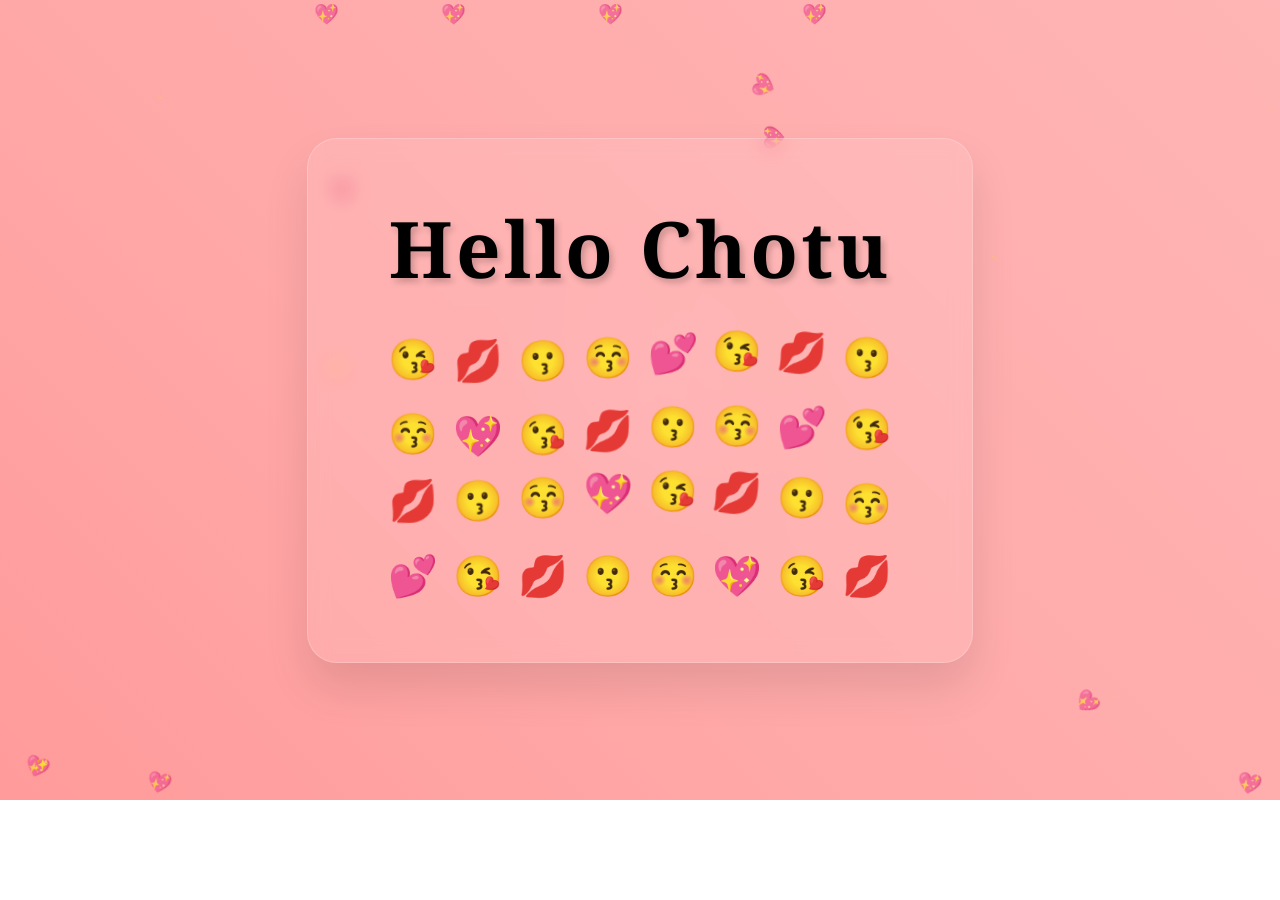
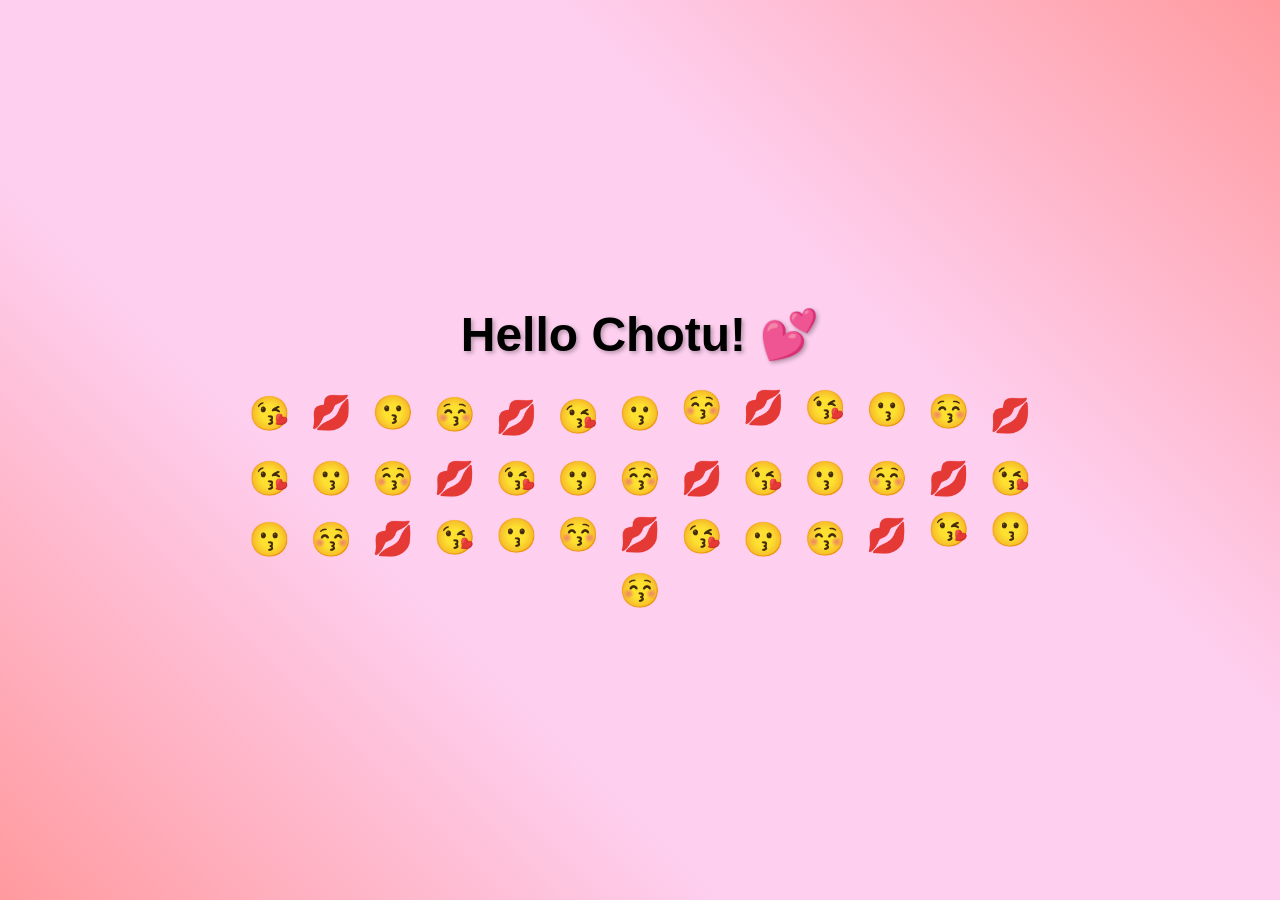
Before and after one commit to Project134/hello, a plain HTML site: page index.html in a window 1280 px wide. Before the commit the page ends 800 px from the top, so only its background shows below. Drawn offline with Linux system fonts and the light colour scheme.

Commit message:
back to v2

```diff
--- a/index.html
+++ b/index.html
@@ -5,277 +5,97 @@
     <meta name="viewport" content="width=device-width, initial-scale=1.0">
     <title>Hello Chotu</title>
     <style>
-        * {
+        body {
+            font-family: Arial, sans-serif;
+            text-align: center;
+            background: linear-gradient(45deg, #ff9a9e, #fecfef, #fecfef, #ff9a9e);
             margin: 0;
-            padding: 0;
-            box-sizing: border-box;
-        }
-
-        body {
-            font-family: 'Georgia', serif;
-            overflow: hidden;
-            background: linear-gradient(45deg, #ff6b6b, #ff8e8e, #ffa8a8, #ffb8b8, #ffc8c8);
-            background-size: 300% 300%;
-            animation: gradientShift 8s ease infinite;
-            height: 100vh;
+            padding: 50px;
+            min-height: 100vh;
             display: flex;
+            flex-direction: column;
             justify-content: center;
             align-items: center;
-            position: relative;
-        }
-
-        @keyframes gradientShift {
-            0% { background-position: 0% 50%; }
-            50% { background-position: 100% 50%; }
-            100% { background-position: 0% 50%; }
-        }
-
-        .hearts-bg {
-            position: absolute;
-            top: 0;
-            left: 0;
-            width: 100%;
-            height: 100%;
-            pointer-events: none;
-            z-index: 1;
-        }
-
-        .floating-heart {
-            position: absolute;
-            color: rgba(255, 182, 193, 0.7);
-            font-size: 20px;
-            animation: floatUp 6s infinite ease-in-out;
-        }
-
-        @keyframes floatUp {
-            0% {
-                transform: translateY(100vh) rotate(0deg);
-                opacity: 0;
-            }
-            10% {
-                opacity: 1;
-            }
-            90% {
-                opacity: 1;
-            }
-            100% {
-                transform: translateY(-100px) rotate(360deg);
-                opacity: 0;
-            }
-        }
-
-        .main-content {
-            text-align: center;
-            z-index: 10;
-            position: relative;
-            background: rgba(255, 255, 255, 0.1);
-            backdrop-filter: blur(10px);
-            border-radius: 30px;
-            padding: 60px 80px;
-            box-shadow: 0 25px 45px rgba(0, 0, 0, 0.1);
-            border: 1px solid rgba(255, 255, 255, 0.2);
         }
 
         h1 {
             color: black;
-            font-size: 4.5em;
-            font-weight: bold;
-            margin-bottom: 40px;
-            text-shadow: 3px 3px 6px rgba(0,0,0,0.2);
-            animation: heartbeat 2s ease-in-out infinite;
-            letter-spacing: 3px;
+            font-size: 3em;
+            margin-bottom: 30px;
+            text-shadow: 2px 2px 4px rgba(0,0,0,0.3);
         }
 
-        @keyframes heartbeat {
-            0% { transform: scale(1); }
-            14% { transform: scale(1.1); }
-            28% { transform: scale(1); }
-            42% { transform: scale(1.1); }
-            70% { transform: scale(1); }
+        .emoji-container {
+            font-size: 2em;
+            line-height: 1.5;
+            max-width: 800px;
+            animation: pulse 2s infinite;
         }
 
-        .kiss-garden {
-            display: grid;
-            grid-template-columns: repeat(8, 1fr);
-            gap: 15px;
-            max-width: 600px;
-            margin: 0 auto;
+        @keyframes pulse {
+            0% { transform: scale(1); }
+            50% { transform: scale(1.05); }
+            100% { transform: scale(1); }
         }
 
         .kiss-emoji {
-            font-size: 2.5em;
-            animation: dance 3s ease-in-out infinite;
-            animation-delay: calc(var(--i) * 0.2s);
-            transition: transform 0.3s ease;
-            cursor: pointer;
+            display: inline-block;
+            margin: 5px;
+            animation: bounce 3s infinite;
+            animation-delay: calc(var(--i) * 0.1s);
         }
 
-        .kiss-emoji:hover {
-            transform: scale(1.5) rotate(20deg);
-        }
-
-        @keyframes dance {
-            0%, 100% {
-                transform: translateY(0px) rotate(0deg);
-            }
-            25% {
-                transform: translateY(-15px) rotate(5deg);
-            }
-            50% {
-                transform: translateY(-5px) rotate(-3deg);
-            }
-            75% {
-                transform: translateY(-10px) rotate(3deg);
-            }
-        }
-
-        .sparkles {
-            position: absolute;
-            top: 0;
-            left: 0;
-            width: 100%;
-            height: 100%;
-            pointer-events: none;
-            z-index: 5;
-        }
-
-        .sparkle {
-            position: absolute;
-            color: #ffd700;
-            font-size: 12px;
-            animation: sparkle 2s linear infinite;
-        }
-
-        @keyframes sparkle {
-            0% {
-                opacity: 0;
-                transform: scale(0) rotate(0deg);
-            }
-            50% {
-                opacity: 1;
-                transform: scale(1) rotate(180deg);
-            }
-            100% {
-                opacity: 0;
-                transform: scale(0) rotate(360deg);
-            }
-        }
-
-        .love-pulse {
-            position: absolute;
-            top: 50%;
-            left: 50%;
-            transform: translate(-50%, -50%);
-            width: 300px;
-            height: 300px;
-            background: radial-gradient(circle, rgba(255, 182, 193, 0.3) 0%, transparent 70%);
-            border-radius: 50%;
-            animation: pulse 4s ease-in-out infinite;
-            z-index: 2;
-        }
-
-        @keyframes pulse {
-            0% {
-                transform: translate(-50%, -50%) scale(1);
-                opacity: 0.7;
-            }
-            50% {
-                transform: translate(-50%, -50%) scale(1.5);
-                opacity: 0.3;
-            }
-            100% {
-                transform: translate(-50%, -50%) scale(1);
-                opacity: 0.7;
-            }
+        @keyframes bounce {
+            0%, 20%, 50%, 80%, 100% { transform: translateY(0); }
+            40% { transform: translateY(-10px); }
+            60% { transform: translateY(-5px); }
         }
     </style>
 </head>
 <body>
-    <div class="hearts-bg" id="heartsContainer"></div>
-    <div class="love-pulse"></div>
-    <div class="sparkles" id="sparklesContainer"></div>
+    <h1>Hello Chotu! 💕</h1>
 
-    <div class="main-content">
-        <h1>Hello Chotu</h1>
-
-        <div class="kiss-garden">
+    <div class="emoji-container">
         <span class="kiss-emoji" style="--i: 1;">😘</span>
         <span class="kiss-emoji" style="--i: 2;">💋</span>
         <span class="kiss-emoji" style="--i: 3;">😗</span>
         <span class="kiss-emoji" style="--i: 4;">😚</span>
-            <span class="kiss-emoji" style="--i: 5;">💕</span>
+        <span class="kiss-emoji" style="--i: 5;">💋</span>
         <span class="kiss-emoji" style="--i: 6;">😘</span>
-            <span class="kiss-emoji" style="--i: 7;">💋</span>
-            <span class="kiss-emoji" style="--i: 8;">😗</span>
-            <span class="kiss-emoji" style="--i: 9;">😚</span>
-            <span class="kiss-emoji" style="--i: 10;">💖</span>
-            <span class="kiss-emoji" style="--i: 11;">😘</span>
-            <span class="kiss-emoji" style="--i: 12;">💋</span>
-            <span class="kiss-emoji" style="--i: 13;">😗</span>
-            <span class="kiss-emoji" style="--i: 14;">😚</span>
-            <span class="kiss-emoji" style="--i: 15;">💕</span>
-            <span class="kiss-emoji" style="--i: 16;">😘</span>
+        <span class="kiss-emoji" style="--i: 7;">😗</span>
+        <span class="kiss-emoji" style="--i: 8;">😚</span>
+        <span class="kiss-emoji" style="--i: 9;">💋</span>
+        <span class="kiss-emoji" style="--i: 10;">😘</span>
+        <span class="kiss-emoji" style="--i: 11;">😗</span>
+        <span class="kiss-emoji" style="--i: 12;">😚</span>
+        <span class="kiss-emoji" style="--i: 13;">💋</span>
+        <span class="kiss-emoji" style="--i: 14;">😘</span>
+        <span class="kiss-emoji" style="--i: 15;">😗</span>
+        <span class="kiss-emoji" style="--i: 16;">😚</span>
         <span class="kiss-emoji" style="--i: 17;">💋</span>
-            <span class="kiss-emoji" style="--i: 18;">😗</span>
-            <span class="kiss-emoji" style="--i: 19;">😚</span>
-            <span class="kiss-emoji" style="--i: 20;">💖</span>
-            <span class="kiss-emoji" style="--i: 21;">😘</span>
-            <span class="kiss-emoji" style="--i: 22;">💋</span>
+        <span class="kiss-emoji" style="--i: 18;">😘</span>
+        <span class="kiss-emoji" style="--i: 19;">😗</span>
+        <span class="kiss-emoji" style="--i: 20;">😚</span>
+        <span class="kiss-emoji" style="--i: 21;">💋</span>
+        <span class="kiss-emoji" style="--i: 22;">😘</span>
         <span class="kiss-emoji" style="--i: 23;">😗</span>
         <span class="kiss-emoji" style="--i: 24;">😚</span>
-            <span class="kiss-emoji" style="--i: 25;">💕</span>
+        <span class="kiss-emoji" style="--i: 25;">💋</span>
         <span class="kiss-emoji" style="--i: 26;">😘</span>
-            <span class="kiss-emoji" style="--i: 27;">💋</span>
-            <span class="kiss-emoji" style="--i: 28;">😗</span>
-            <span class="kiss-emoji" style="--i: 29;">😚</span>
-            <span class="kiss-emoji" style="--i: 30;">💖</span>
-            <span class="kiss-emoji" style="--i: 31;">😘</span>
-            <span class="kiss-emoji" style="--i: 32;">💋</span>
+        <span class="kiss-emoji" style="--i: 27;">😗</span>
+        <span class="kiss-emoji" style="--i: 28;">😚</span>
+        <span class="kiss-emoji" style="--i: 29;">💋</span>
+        <span class="kiss-emoji" style="--i: 30;">😘</span>
+        <span class="kiss-emoji" style="--i: 31;">😗</span>
+        <span class="kiss-emoji" style="--i: 32;">😚</span>
+        <span class="kiss-emoji" style="--i: 33;">💋</span>
+        <span class="kiss-emoji" style="--i: 34;">😘</span>
+        <span class="kiss-emoji" style="--i: 35;">😗</span>
+        <span class="kiss-emoji" style="--i: 36;">😚</span>
+        <span class="kiss-emoji" style="--i: 37;">💋</span>
+        <span class="kiss-emoji" style="--i: 38;">😘</span>
+        <span class="kiss-emoji" style="--i: 39;">😗</span>
+        <span class="kiss-emoji" style="--i: 40;">😚</span>
     </div>
-    </div>
-
-    <script>
-        // Create floating hearts
-        function createFloatingHeart() {
-            const heart = document.createElement('div');
-            heart.className = 'floating-heart';
-            heart.innerHTML = '💖';
-            heart.style.left = Math.random() * 100 + '%';
-            heart.style.animationDelay = Math.random() * 6 + 's';
-            heart.style.animationDuration = (Math.random() * 3 + 4) + 's';
-            document.getElementById('heartsContainer').appendChild(heart);
-
-            setTimeout(() => {
-                heart.remove();
-            }, 8000);
-        }
-
-        // Create sparkles
-        function createSparkle() {
-            const sparkle = document.createElement('div');
-            sparkle.className = 'sparkle';
-            sparkle.innerHTML = '✨';
-            sparkle.style.left = Math.random() * 100 + '%';
-            sparkle.style.top = Math.random() * 100 + '%';
-            sparkle.style.animationDelay = Math.random() * 2 + 's';
-            document.getElementById('sparklesContainer').appendChild(sparkle);
-
-            setTimeout(() => {
-                sparkle.remove();
-            }, 2000);
-        }
-
-        // Generate hearts and sparkles continuously
-        setInterval(createFloatingHeart, 800);
-        setInterval(createSparkle, 300);
-
-        // Initial hearts and sparkles
-        for(let i = 0; i < 5; i++) {
-            setTimeout(createFloatingHeart, i * 200);
-        }
-        for(let i = 0; i < 10; i++) {
-            setTimeout(createSparkle, i * 100);
-        }
-    </script>
 </body>
 </html>
```
Lines whose indentation alone changed are shown as unchanged.
